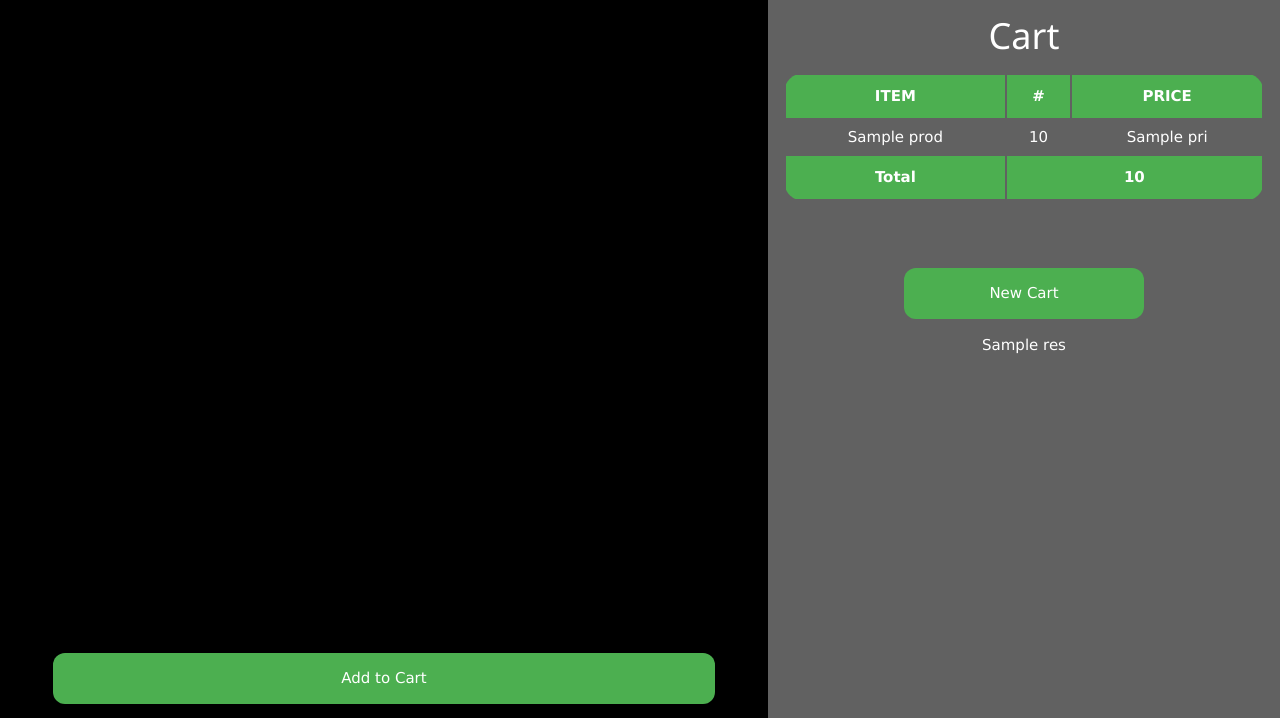
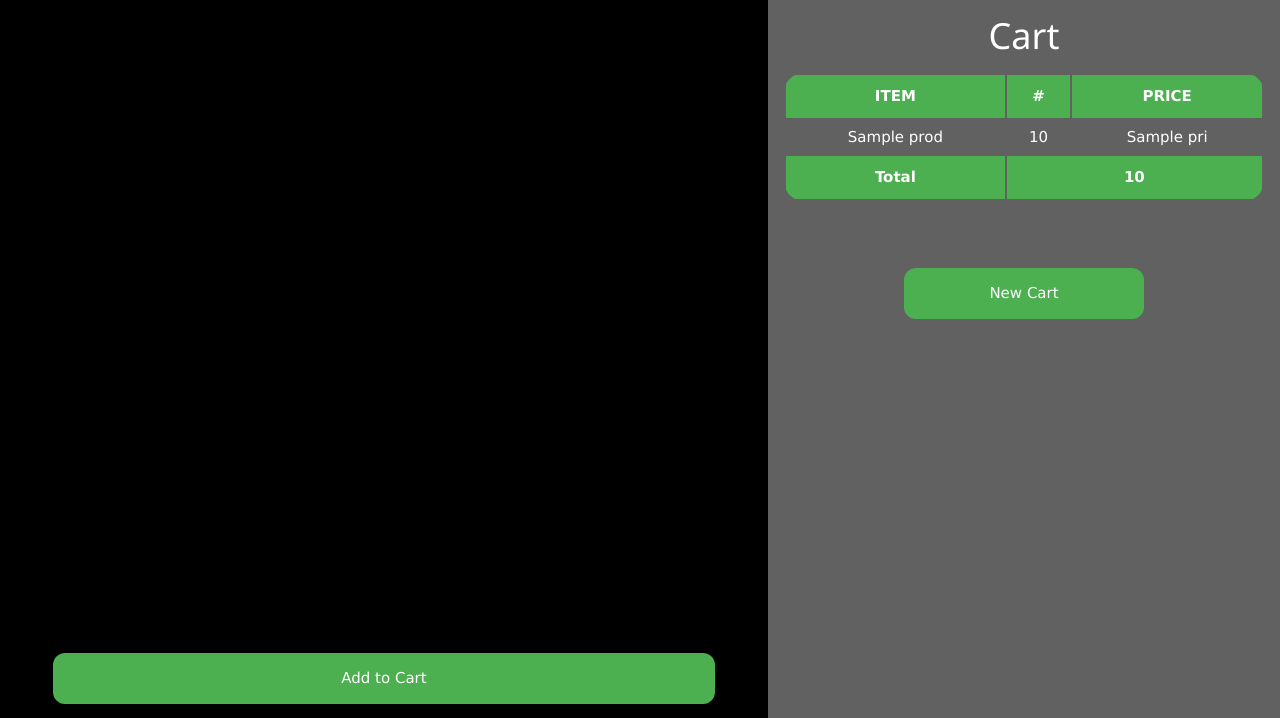
Before and after one commit to Mostafa-Abdelaleem/WatsonMarket, a Django app: template market_cart/templates/cart.html in a window 1280 px wide. Shown: the part 62-780 px from the top of the page. Run offline with Django 3.2, Linux system fonts and the light colour scheme; the template is opened without the code that fills it: most values are stand-ins (such as "Sample title", 1, 10 or a date in 2020).

Commit message:
fixed empty list Bug

```diff
--- a/market_cart/templates/cart.html
+++ b/market_cart/templates/cart.html
@@ -101,7 +101,6 @@
       </table>
 
 
-
     </div>
 
      <br><br><br>
@@ -121,10 +120,7 @@
 <!--    </div>-->
 
 
-<!--      <p>{{items}}</p>-->
-<!--      <p>{{quantity}}</p>-->
-<!--      <p>{{prices}}</p>-->
-      <p>{{res}}</p>
+
 
   </div>
 
--- a/market_cart/views.py
+++ b/market_cart/views.py
@@ -46,8 +46,9 @@ def cart(request):
         img = process_img(request)
         classes = visual_recognition.classify(img, threshold='0.8',
                                               classifier_ids='Prod-Class_1015062714').get_result()
-        res = classes['images'][0]["classifiers"][0]["classes"][0]['class']
+        res = classes['images'][0]["classifiers"][0]["classes"]
         if res:
+            res=res[0]['class']
             if res in items:
                 ind=items.index(res)
                 quantity[ind] +=1
```
